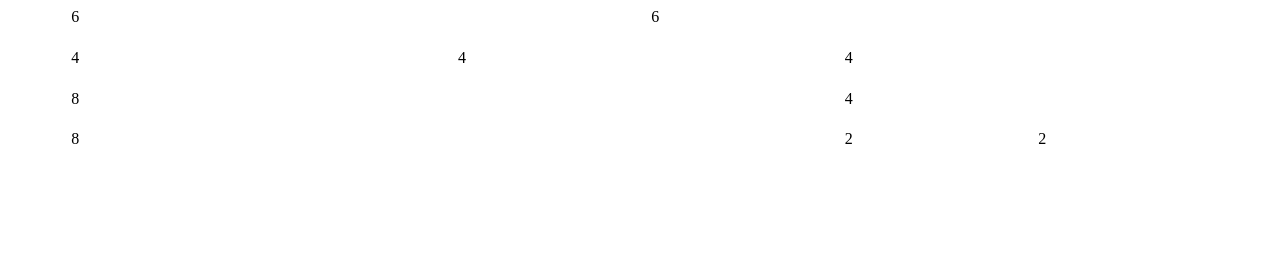
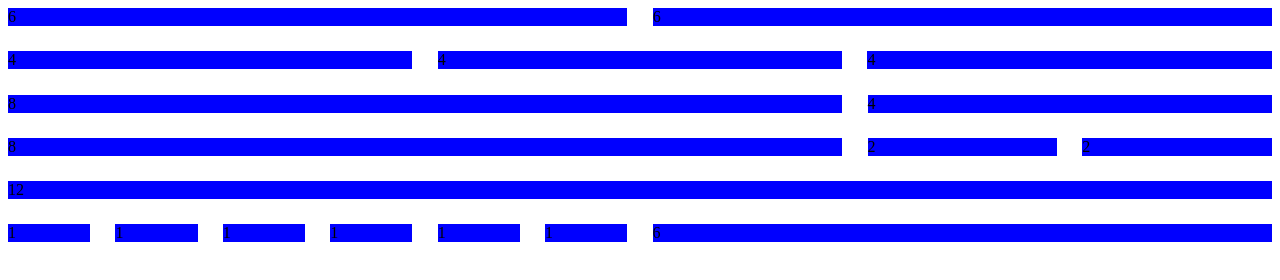
Before and after one commit to ChadnMe/custom-grid, a plain HTML site: page index.html in a window 1280 px wide. Drawn offline with Linux system fonts and the light colour scheme.

Commit message:
layout.css and index.html updated

```diff
--- a/css/grid.css
+++ b/css/grid.css
@@ -3,12 +3,13 @@
 }
 
 .container {
-  width: 90%;
+  width: 100%;
   margin: 0 auto;
 }
 
 .row {
   clear: both;
+  margin-bottom: 2%;
 }
 .row:after {
   content: ".";
@@ -17,12 +18,12 @@
   visibility: hidden;
   height: 0;
   line-height: 0;
-  margin-bottom: 2%;
 }
 
 [class*="col-"] {
   float: left;
   margin-left: 2%;
+  background: blue;
 }
 [class*="col-"]:first-child {
   margin-left: 0;
--- a/index.html
+++ b/index.html
@@ -26,7 +26,18 @@
       <div class="col-2"> 2 </div>
       <div class="col-2"> 2 </div>
     </div>
-  </div>
+    <div class="row">
+      <div class="col-12">12</div>
+    </div>
+    <div class="row">
+      <div class="col-1">1</div>
+      <div class="col-1">1</div>
+      <div class="col-1">1</div>
+      <div class="col-1">1</div>
+      <div class="col-1">1</div>
+      <div class="col-1">1</div>
+      <div class="col-6">6</div>
+    </div>  </div>
 
 </body>
 </html>
```
